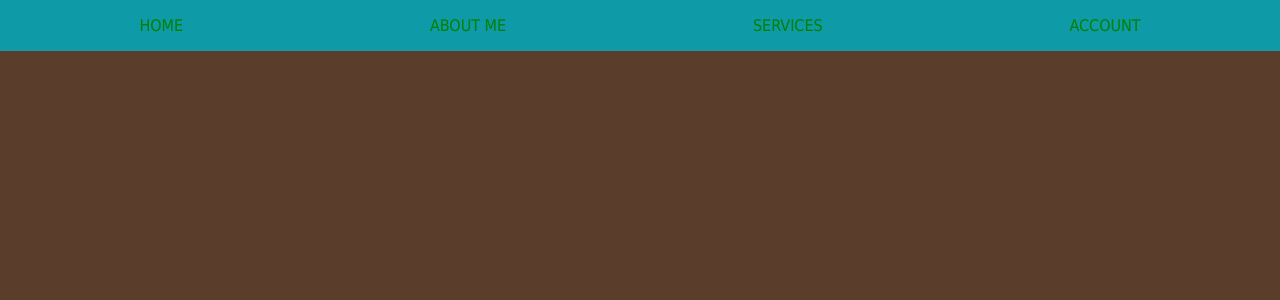
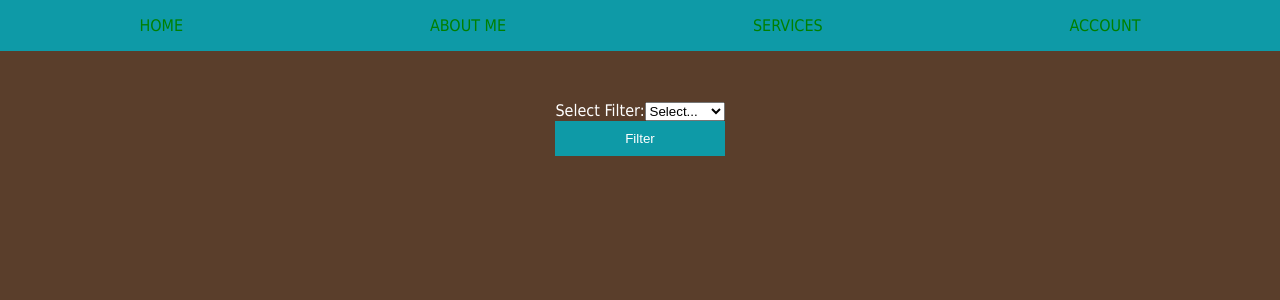
Before and after one commit to Cgsanchez92626/CSREI, a React (Vite) app: page /crm in a window 1280 px wide. Shown: the top 300 px of the page. Built offline with nearby package versions, Linux system fonts and the light colour scheme.

Commit message:
Added CRM Route and started building page

```diff
--- a/src/App.jsx
+++ b/src/App.jsx
@@ -6,6 +6,7 @@ import Login from "./components/Login";
 import Listings from "./components/Listings";
 import "./index.css"; // Import the global CSS file
 import AboutMe from "./components/AboutMe";
+import CRM from './components/CRM';
 
 function App() {
   return (
@@ -17,6 +18,7 @@ function App() {
           <Route path="/about" element={<AboutMe />} />
           <Route path="/login" element={<Login />} />
           <Route path="/listings" element={<Listings />} />
+          <Route path="/crm" element={<CRM />} />
         </Routes>
       </div>
     </Router>
--- a/src/app/store.js
+++ b/src/app/store.js
@@ -1,10 +1,12 @@
 import { configureStore } from '@reduxjs/toolkit';
 import propertyReducer from '../features/properties/propertySlice';
 import authReducer from '../features/auth/authSlice';
+import crmReducer from '../features/crm/crmSlice';
 
 export const store = configureStore({
   reducer: {
     properties: propertyReducer,
     auth: authReducer,
+    crm: crmReducer,
   },
 });
--- /dev/null
+++ b/src/components/CRM.css
@@ -0,0 +1,76 @@
+/* Listings.css */
+:root {
+  --main-bg: #5a3e2b;
+  --top-menu-bg: #0e9aa7;
+  --sub-menu-bg: #3da4ab;
+}
+
+body {
+  /* font-family: Arial, sans-serif; */
+  background-color: #5a3e2b;
+  margin: 0;
+  padding: 0;
+}
+
+main {
+  padding: 20px;
+}
+
+.crm-container {
+  display: flex;
+  flex-direction: column;
+  padding: 20px;
+}
+
+.filter-container {
+  display: block;
+  max-width: 400px;
+  max-width: 400px; /* Optional: Limit form width for better readability */
+  margin: auto; /* Center align the form horizontally */
+  margin-top: 10px;
+  padding: 20px; /* Add padding for spacing */
+}
+
+.filter-container input[type="text"] {
+  width: 100%; /* Make input fields fill the width of their container */
+  padding: 10px; /*Add padding for input fields */
+  margin-bottom: 15px; /* Add margin between input fields */
+  box-sizing: border-box; /* Include padding and border in element's total width and height */
+}
+
+.filter-container button {
+  display: block; /* Ensure button is displayed as a block for proper alignment */
+  width: 100%; /* Make button fill the width of its container */
+  padding: 10px; /* Add padding for button */
+  background-color: #0e9aa7; /* Example background color */
+  color: white; /* Example text color */
+  border: none; /* Remove default border */
+  cursor: pointer; /* Change cursor to pointer on hover */
+}
+.crm-content {
+  display: flex;
+  justify-content: space-between;
+}
+
+.contacts,
+.properties {
+  width: 45%;
+}
+
+.contact-list,
+.property-list {
+  list-style-type: none;
+  padding: 0;
+}
+
+.contact-list li,
+.property-list li {
+  padding: 8px;
+  border-bottom: 1px solid #ccc;
+  cursor: pointer;
+}
+
+.contact-list li:hover,
+.property-list li:hover {
+  background-color: #f0f0f0;
+}
--- /dev/null
+++ b/src/components/CRM.jsx
@@ -0,0 +1,115 @@
+import React, { useState, useEffect } from "react";
+import { useSelector, useDispatch } from "react-redux";
+import {
+  fetchContacts,
+  fetchProperties,
+  setSelectedContact,
+  clearSelectedContact,
+} from "../features/crm/crmSlice";
+import "./CRM.css"; // Add appropriate styles
+
+const CRM = () => {
+  const dispatch = useDispatch();
+  const { contacts, properties, selectedContact, status, error } = useSelector(
+    (state) => state.crm
+  );
+  const [filter, setFilter] = useState("");
+  const [isSubmitted, setIsSubmitted] = useState(false); // State to manage form submission
+
+  useEffect(() => {
+    if (filter && isSubmitted) {
+      dispatch(fetchContacts(filter));
+    }
+  }, [filter, isSubmitted, dispatch]);
+
+  useEffect(() => {
+    if (selectedContact) {
+      dispatch(fetchProperties(selectedContact.id));
+    } else {
+      dispatch(clearSelectedContact());
+    }
+  }, [selectedContact, dispatch]);
+
+  const handleFilterChange = (e) => setFilter(e.target.value);
+
+  const handleFilterSubmit = (e) => {
+    e.preventDefault();
+    setIsSubmitted(true); // Set form submission state to true
+  };
+
+  const handleContactClick = (contact) => {
+    dispatch(setSelectedContact(contact));
+  };
+
+  const handleAddContact = () => {
+    // Add logic to add contact
+  };
+
+  const handleAddProperty = () => {
+    // Add logic to add property
+  };
+
+  const renderContactList = () => (
+    <ul className="contact-list">
+      {contacts.map((contact) => (
+        <li key={contact.id} onDoubleClick={() => handleContactClick(contact)}>
+          {contact.lastname}, {contact.firstname} - {contact.phone}
+        </li>
+      ))}
+    </ul>
+  );
+
+  const renderPropertyList = () => (
+    <ul className="property-list">
+      {properties.map((property) => (
+        <li key={property.id}>
+          {property.address} - {property.details}
+        </li>
+      ))}
+    </ul>
+  );
+
+  return (
+    <div className="crm-container">
+      {!isSubmitted ? (
+        <div className="filter-container">
+          <form onSubmit={handleFilterSubmit}>
+            <label htmlFor="filter">Select Filter:</label>
+            <select id="filter" value={filter} onChange={handleFilterChange}>
+              <option value="">Select...</option>
+              <option value="All">All</option>
+              <option value="Lead">Lead</option>
+              <option value="Prospect">Prospect</option>
+              <option value="Research">Research</option>
+              <option value="DNC">DNC</option>
+            </select>
+            <button type="submit">Filter</button>
+          </form>
+        </div>
+      ) : (
+        <div className="crm-content">
+          <div className="contacts">
+            <h2>Contacts</h2>
+            {status === "loading" ? <p>Loading...</p> : renderContactList()}
+            <button type="button" onClick={handleAddContact}>
+              + Add Contact
+            </button>
+          </div>
+          <div className="properties">
+            <h2>Properties</h2>
+            {selectedContact ? (
+              renderPropertyList()
+            ) : (
+              <p>Select a contact to view properties.</p>
+            )}
+            <button type="button" onClick={handleAddProperty}>
+              + Add Property
+            </button>
+          </div>
+        </div>
+      )}
+    </div>
+  );
+};
+
+export default CRM;
--- a/src/components/Navbar.jsx
+++ b/src/components/Navbar.jsx
@@ -30,6 +30,7 @@ const Navbar = () => {
       href: "#",
       subLinks: [
         { classname: "listings", text: "listings", href: "/listings" },
+        { crm: "crm", text: "crm", href: "/crm" },
       ],
     },
     {
--- /dev/null
+++ b/src/features/crm/crmSlice.js
@@ -0,0 +1,77 @@
+import { createSlice, createAsyncThunk } from "@reduxjs/toolkit";
+
+// Initial state
+const initialState = {
+  contacts: [],
+  properties: [],
+  selectedContact: null,
+  filters: [],
+  status: "idle",
+  error: null,
+};
+
+// Thunks for API calls
+export const fetchContacts = createAsyncThunk(
+  "crm/fetchContacts",
+  async (filter) => {
+    const response = await fetch(`/api/crm/contacts?filter=${filter}`);
+    if (!response.ok) {
+      throw new Error("Failed to fetch contacts");
+    }
+    return response.json();
+  }
+);
+
+export const fetchProperties = createAsyncThunk(
+  "crm/fetchProperties",
+  async (contactId) => {
+    const response = await fetch(`/api/crm/properties?contactId=${contactId}`);
+    if (!response.ok) {
+      throw new Error("Failed to fetch properties");
+    }
+    return response.json();
+  }
+);
+
+const crmSlice = createSlice({
+  name: "crm",
+  initialState,
+  reducers: {
+    setSelectedContact(state, action) {
+      state.selectedContact = action.payload;
+    },
+    clearSelectedContact(state) {
+      state.selectedContact = null;
+      state.properties = [];
+    },
+    // Add additional reducers here for adding, updating, and deleting contacts/properties
+  },
+  extraReducers: (builder) => {
+    builder
+      .addCase(fetchContacts.pending, (state) => {
+        state.status = "loading";
+      })
+      .addCase(fetchContacts.fulfilled, (state, action) => {
+        state.status = "succeeded";
+        state.contacts = action.payload;
+      })
+      .addCase(fetchContacts.rejected, (state, action) => {
+        state.status = "failed";
+        state.error = action.error.message;
+      })
+      .addCase(fetchProperties.pending, (state) => {
+        state.status = "loading";
+      })
+      .addCase(fetchProperties.fulfilled, (state, action) => {
+        state.status = "succeeded";
+        state.properties = action.payload;
+      })
+      .addCase(fetchProperties.rejected, (state, action) => {
+        state.status = "failed";
+        state.error = action.error.message;
+      });
+  },
+});
+
+export const { setSelectedContact, clearSelectedContact } = crmSlice.actions;
+export default crmSlice.reducer;
```
